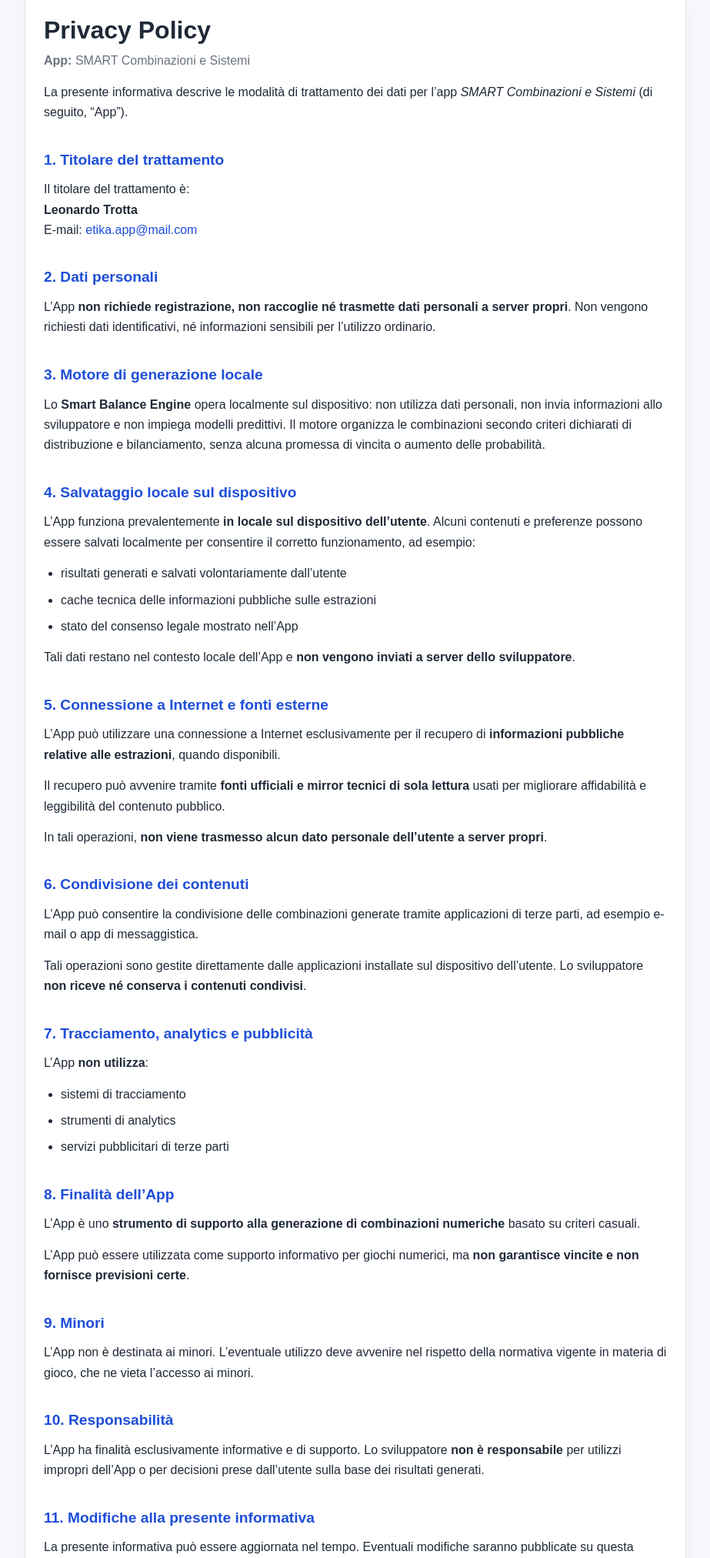
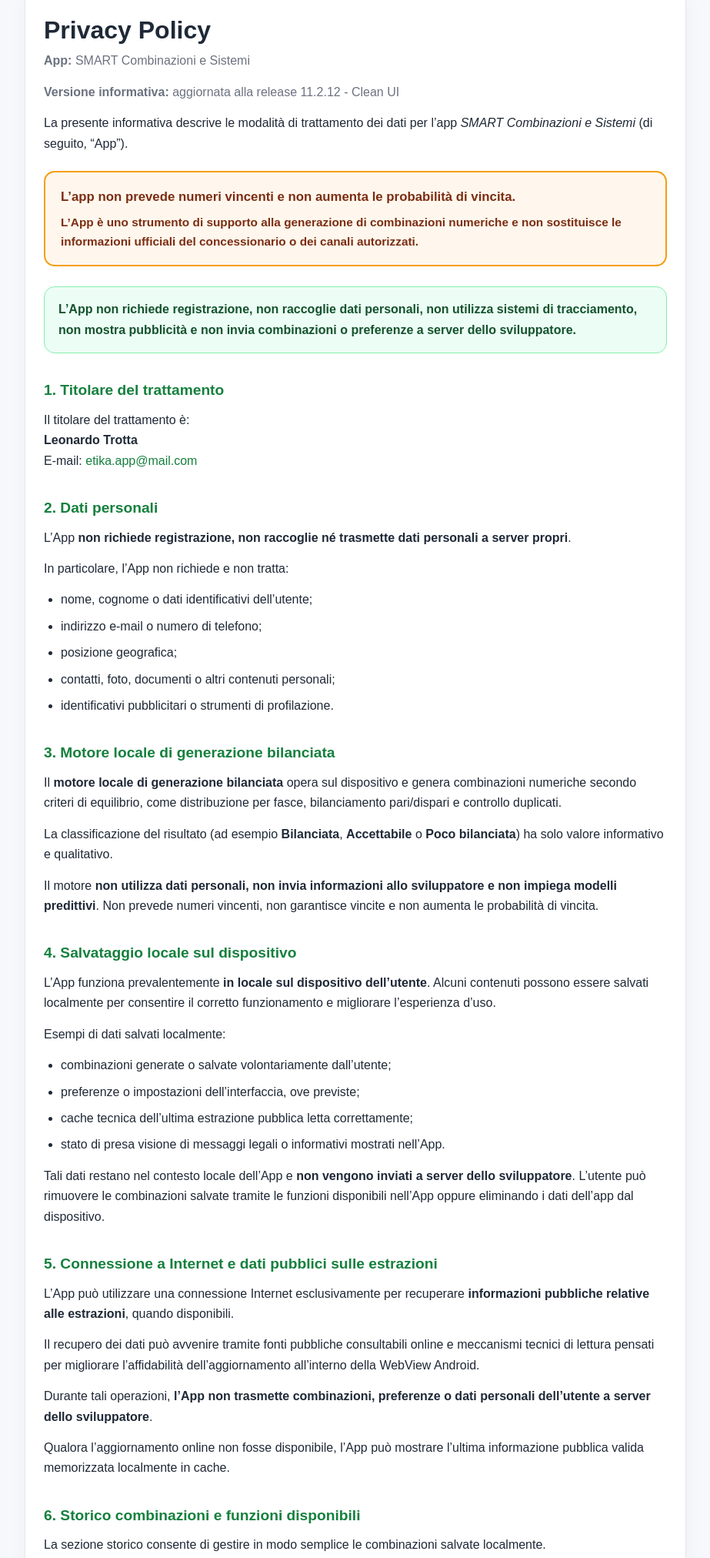
Before and after one commit to ultegra69/Privacy-SMART-Combinazioni-e-Sistemi, a plain HTML site: page index.html in a window 1280 px wide. Shown: the part 45-2069 px from the top of the page at 77% size, without its empty margins (178-1101 px from the left). Drawn offline with Linux system fonts and the light colour scheme.

Commit message:
Add files via upload

```diff
--- a/index.html
+++ b/index.html
@@ -11,12 +11,15 @@
       --card: #ffffff;
       --text: #1f2937;
       --muted: #6b7280;
-      --accent: #1d4ed8;
+      --accent: #15803d;
+      --warning-bg: #fff7ed;
+      --warning-border: #f59e0b;
+      --warning-text: #7c2d12;
+      --info-bg: #ecfdf5;
+      --info-border: #86efac;
       --border: #e5e7eb;
     }
-
     * { box-sizing: border-box; }
-
     body {
       margin: 0;
       font-family: Arial, Helvetica, sans-serif;
@@ -24,13 +27,11 @@
       background: var(--bg);
       color: var(--text);
     }
-
     .container {
       max-width: 900px;
       margin: 0 auto;
       padding: 32px 20px 56px;
     }
-
     .card {
       background: var(--card);
       border: 1px solid var(--border);
@@ -38,40 +39,51 @@
       padding: 32px 24px;
       box-shadow: 0 8px 24px rgba(0,0,0,0.04);
     }
-
     h1 {
       margin-top: 0;
       margin-bottom: 8px;
       font-size: 2rem;
       line-height: 1.2;
     }
-
     .subtitle {
       margin-top: 0;
       color: var(--muted);
       font-size: 1rem;
     }
-
     h2 {
       margin-top: 32px;
       margin-bottom: 10px;
       font-size: 1.2rem;
       color: var(--accent);
     }
-
-    p {
-      margin: 0 0 14px 0;
+    p { margin: 0 0 14px 0; }
+    ul { margin: 0 0 14px 22px; padding: 0; }
+    li { margin-bottom: 8px; }
+    .warning-box {
+      margin: 22px 0 26px;
+      padding: 18px 20px;
+      border-radius: 14px;
+      border: 2px solid var(--warning-border);
+      background: var(--warning-bg);
+      color: var(--warning-text);
+      font-weight: 800;
+      font-size: 1.05rem;
     }
-
-    ul {
-      margin: 0 0 14px 22px;
-      padding: 0;
+    .warning-box span {
+      display: block;
+      margin-top: 6px;
+      font-weight: 600;
+      font-size: 0.96rem;
     }
-
-    li {
-      margin-bottom: 8px;
+    .info-box {
+      margin: 18px 0 24px;
+      padding: 16px 18px;
+      border-radius: 14px;
+      border: 1px solid var(--info-border);
+      background: var(--info-bg);
+      color: #14532d;
+      font-weight: 600;
     }
-
     .footer {
       margin-top: 36px;
       padding-top: 20px;
@@ -79,25 +91,11 @@
       color: var(--muted);
       font-size: 0.95rem;
     }
-
-    a {
-      color: var(--accent);
-      text-decoration: none;
-    }
-
-    a:hover {
-      text-decoration: underline;
-    }
-
+    a { color: var(--accent); text-decoration: none; }
+    a:hover { text-decoration: underline; }
     @media (max-width: 600px) {
-      .card {
-        padding: 24px 18px;
-        border-radius: 12px;
-      }
-
-      h1 {
-        font-size: 1.7rem;
-      }
+      .card { padding: 24px 18px; border-radius: 12px; }
+      h1 { font-size: 1.7rem; }
     }
   </style>
 </head>
@@ -106,118 +104,99 @@
     <section class="card">
       <h1>Privacy Policy</h1>
       <p class="subtitle"><strong>App:</strong> SMART Combinazioni e Sistemi</p>
+      <p class="subtitle"><strong>Versione informativa:</strong> aggiornata alla release 11.2.12 - Clean UI</p>
 
-      <p>
-        La presente informativa descrive le modalità di trattamento dei dati per l’app
-        <em>SMART Combinazioni e Sistemi</em> (di seguito, “App”).
-      </p>
+      <p>La presente informativa descrive le modalità di trattamento dei dati per l’app <em>SMART Combinazioni e Sistemi</em> (di seguito, “App”).</p>
+
+      <div class="warning-box">
+        L’app non prevede numeri vincenti e non aumenta le probabilità di vincita.
+        <span>L’App è uno strumento di supporto alla generazione di combinazioni numeriche e non sostituisce le informazioni ufficiali del concessionario o dei canali autorizzati.</span>
+      </div>
+
+      <div class="info-box">
+        L’App non richiede registrazione, non raccoglie dati personali, non utilizza sistemi di tracciamento, non mostra pubblicità e non invia combinazioni o preferenze a server dello sviluppatore.
+      </div>
 
       <h2>1. Titolare del trattamento</h2>
-      <p>
-        Il titolare del trattamento è:<br>
-        <strong>Leonardo Trotta</strong><br>
-        E-mail: <a href="mailto:etika.app@mail.com">etika.app@mail.com</a>
-      </p>
+      <p>Il titolare del trattamento è:<br><strong>Leonardo Trotta</strong><br>E-mail: <a href="mailto:etika.app@mail.com">etika.app@mail.com</a></p>
 
       <h2>2. Dati personali</h2>
-      <p>
-        L’App <strong>non richiede registrazione, non raccoglie né trasmette dati personali a server propri</strong>.
-        Non vengono richiesti dati identificativi, né informazioni sensibili per l’utilizzo ordinario.
-      </p>
+      <p>L’App <strong>non richiede registrazione, non raccoglie né trasmette dati personali a server propri</strong>.</p>
+      <p>In particolare, l’App non richiede e non tratta:</p>
+      <ul>
+        <li>nome, cognome o dati identificativi dell’utente;</li>
+        <li>indirizzo e-mail o numero di telefono;</li>
+        <li>posizione geografica;</li>
+        <li>contatti, foto, documenti o altri contenuti personali;</li>
+        <li>identificativi pubblicitari o strumenti di profilazione.</li>
+      </ul>
 
-      <h2>3. Motore di generazione locale</h2>
-      <p>
-        Lo <strong>Smart Balance Engine</strong> opera localmente sul dispositivo: non utilizza dati personali,
-        non invia informazioni allo sviluppatore e non impiega modelli predittivi. Il motore organizza le combinazioni
-        secondo criteri dichiarati di distribuzione e bilanciamento, senza alcuna promessa di vincita o aumento delle probabilità.
-      </p>
+      <h2>3. Motore locale di generazione bilanciata</h2>
+      <p>Il <strong>motore locale di generazione bilanciata</strong> opera sul dispositivo e genera combinazioni numeriche secondo criteri di equilibrio, come distribuzione per fasce, bilanciamento pari/dispari e controllo duplicati.</p>
+      <p>La classificazione del risultato (ad esempio <strong>Bilanciata</strong>, <strong>Accettabile</strong> o <strong>Poco bilanciata</strong>) ha solo valore informativo e qualitativo.</p>
+      <p>Il motore <strong>non utilizza dati personali, non invia informazioni allo sviluppatore e non impiega modelli predittivi</strong>. Non prevede numeri vincenti, non garantisce vincite e non aumenta le probabilità di vincita.</p>
 
       <h2>4. Salvataggio locale sul dispositivo</h2>
-      <p>
-        L’App funziona prevalentemente <strong>in locale sul dispositivo dell’utente</strong>.
-        Alcuni contenuti e preferenze possono essere salvati localmente per consentire il corretto funzionamento,
-        ad esempio:
-      </p>
+      <p>L’App funziona prevalentemente <strong>in locale sul dispositivo dell’utente</strong>. Alcuni contenuti possono essere salvati localmente per consentire il corretto funzionamento e migliorare l’esperienza d’uso.</p>
+      <p>Esempi di dati salvati localmente:</p>
       <ul>
-        <li>risultati generati e salvati volontariamente dall’utente</li>
-        <li>cache tecnica delle informazioni pubbliche sulle estrazioni</li>
-        <li>stato del consenso legale mostrato nell’App</li>
+        <li>combinazioni generate o salvate volontariamente dall’utente;</li>
+        <li>preferenze o impostazioni dell’interfaccia, ove previste;</li>
+        <li>cache tecnica dell’ultima estrazione pubblica letta correttamente;</li>
+        <li>stato di presa visione di messaggi legali o informativi mostrati nell’App.</li>
       </ul>
-      <p>
-        Tali dati restano nel contesto locale dell’App e <strong>non vengono inviati a server dello sviluppatore</strong>.
-      </p>
+      <p>Tali dati restano nel contesto locale dell’App e <strong>non vengono inviati a server dello sviluppatore</strong>. L’utente può rimuovere le combinazioni salvate tramite le funzioni disponibili nell’App oppure eliminando i dati dell’app dal dispositivo.</p>
 
-      <h2>5. Connessione a Internet e fonti esterne</h2>
-      <p>
-        L’App può utilizzare una connessione a Internet esclusivamente per il recupero di
-        <strong>informazioni pubbliche relative alle estrazioni</strong>, quando disponibili.
-      </p>
-      <p>
-        Il recupero può avvenire tramite <strong>fonti ufficiali e mirror tecnici di sola lettura</strong>
-        usati per migliorare affidabilità e leggibilità del contenuto pubblico.
-      </p>
-      <p>
-        In tali operazioni, <strong>non viene trasmesso alcun dato personale dell’utente a server propri</strong>.
-      </p>
+      <h2>5. Connessione a Internet e dati pubblici sulle estrazioni</h2>
+      <p>L’App può utilizzare una connessione Internet esclusivamente per recuperare <strong>informazioni pubbliche relative alle estrazioni</strong>, quando disponibili.</p>
+      <p>Il recupero dei dati può avvenire tramite fonti pubbliche consultabili online e meccanismi tecnici di lettura pensati per migliorare l’affidabilità dell’aggiornamento all’interno della WebView Android.</p>
+      <p>Durante tali operazioni, <strong>l’App non trasmette combinazioni, preferenze o dati personali dell’utente a server dello sviluppatore</strong>.</p>
+      <p>Qualora l’aggiornamento online non fosse disponibile, l’App può mostrare l’ultima informazione pubblica valida memorizzata localmente in cache.</p>
 
-      <h2>6. Condivisione dei contenuti</h2>
-      <p>
-        L’App può consentire la condivisione delle combinazioni generate tramite applicazioni di terze parti,
-        ad esempio e-mail o app di messaggistica.
-      </p>
-      <p>
-        Tali operazioni sono gestite direttamente dalle applicazioni installate sul dispositivo dell’utente.
-        Lo sviluppatore <strong>non riceve né conserva i contenuti condivisi</strong>.
-      </p>
+      <h2>6. Storico combinazioni e funzioni disponibili</h2>
+      <p>La sezione storico consente di gestire in modo semplice le combinazioni salvate localmente.</p>
+      <p>Le funzioni disponibili sono:</p>
+      <ul>
+        <li><strong>Riusa</strong>: reinserisce i numeri nel tabellone dell’App;</li>
+        <li><strong>Condividi</strong>: consente la condivisione tramite le applicazioni installate sul dispositivo;</li>
+        <li><strong>Elimina</strong>: rimuove la combinazione salvata dallo storico locale.</li>
+      </ul>
 
-      <h2>7. Tracciamento, analytics e pubblicità</h2>
+      <h2>7. Condivisione dei contenuti</h2>
+      <p>L’App può consentire la condivisione delle combinazioni generate tramite applicazioni di terze parti, ad esempio e-mail, app di messaggistica o altre app installate sul dispositivo.</p>
+      <p>La condivisione avviene solo su iniziativa dell’utente ed è gestita direttamente dalle applicazioni selezionate. Lo sviluppatore <strong>non riceve, non visualizza e non conserva</strong> i contenuti condivisi.</p>
+
+      <h2>8. Tracciamento, analytics e pubblicità</h2>
       <p>L’App <strong>non utilizza</strong>:</p>
       <ul>
-        <li>sistemi di tracciamento</li>
-        <li>strumenti di analytics</li>
-        <li>servizi pubblicitari di terze parti</li>
+        <li>sistemi di tracciamento;</li>
+        <li>strumenti di analytics;</li>
+        <li>servizi pubblicitari di terze parti;</li>
+        <li>SDK pubblicitari o strumenti di profilazione.</li>
       </ul>
 
-      <h2>8. Finalità dell’App</h2>
-      <p>
-        L’App è uno <strong>strumento di supporto alla generazione di combinazioni numeriche</strong>
-        basato su criteri casuali.
-      </p>
-      <p>
-        L’App può essere utilizzata come supporto informativo per giochi numerici,
-        ma <strong>non garantisce vincite e non fornisce previsioni certe</strong>.
-      </p>
+      <h2>9. Finalità dell’App</h2>
+      <p>L’App è uno <strong>strumento di supporto alla generazione di combinazioni numeriche</strong>, basato su criteri di equilibrio e su regole dichiarate di bilanciamento.</p>
+      <p>L’App può essere utilizzata come supporto informativo per giochi numerici, ma <strong>non prevede numeri vincenti, non garantisce vincite, non fornisce previsioni certe e non aumenta le probabilità di vincita</strong>.</p>
 
-      <h2>9. Minori</h2>
-      <p>
-        L’App non è destinata ai minori.
-        L’eventuale utilizzo deve avvenire nel rispetto della normativa vigente in materia di gioco,
-        che ne vieta l’accesso ai minori.
-      </p>
+      <h2>10. Minori</h2>
+      <p>L’App non è destinata ai minori. L’eventuale utilizzo deve avvenire nel rispetto della normativa vigente in materia di gioco, che ne vieta l’accesso ai minori.</p>
 
-      <h2>10. Responsabilità</h2>
-      <p>
-        L’App ha finalità esclusivamente informative e di supporto.
-        Lo sviluppatore <strong>non è responsabile</strong> per utilizzi impropri dell’App
-        o per decisioni prese dall’utente sulla base dei risultati generati.
-      </p>
+      <h2>11. Responsabilità</h2>
+      <p>L’App ha finalità esclusivamente informative e di supporto. Lo sviluppatore <strong>non è responsabile</strong> per utilizzi impropri dell’App, decisioni di gioco o decisioni prese dall’utente sulla base dei risultati generati.</p>
+      <p>Le informazioni relative alle estrazioni, se mostrate, hanno carattere informativo e devono essere sempre verificate sui canali ufficiali o autorizzati.</p>
 
-      <h2>11. Modifiche alla presente informativa</h2>
-      <p>
-        La presente informativa può essere aggiornata nel tempo.
-        Eventuali modifiche saranno pubblicate su questa pagina.
-      </p>
+      <h2>12. Sicurezza</h2>
+      <p>Poiché l’App non raccoglie dati personali e conserva le combinazioni solo localmente, il rischio di esposizione di dati personali verso lo sviluppatore è assente.</p>
+      <p>La sicurezza dei dati locali dipende anche dalle impostazioni e dalla protezione del dispositivo dell’utente.</p>
+
+      <h2>13. Modifiche alla presente informativa</h2>
+      <p>La presente informativa può essere aggiornata nel tempo. Eventuali modifiche saranno pubblicate su questa pagina.</p>
 
       <h2>Contatti</h2>
-      <p>
-        Per qualsiasi informazione relativa alla presente informativa è possibile contattare:<br>
-        <strong>Leonardo Trotta</strong><br>
-        E-mail: <a href="mailto:etika.app@mail.com">etika.app@mail.com</a>
-      </p>
+      <p>Per qualsiasi informazione relativa alla presente informativa è possibile contattare:<br><strong>Leonardo Trotta</strong><br>E-mail: <a href="mailto:etika.app@mail.com">etika.app@mail.com</a></p>
 
-      <div class="footer">
-        Ultimo aggiornamento: 18 aprile 2026
-      </div>
+      <div class="footer">Ultimo aggiornamento: 28 aprile 2026</div>
     </section>
   </main>
 </body>
```
